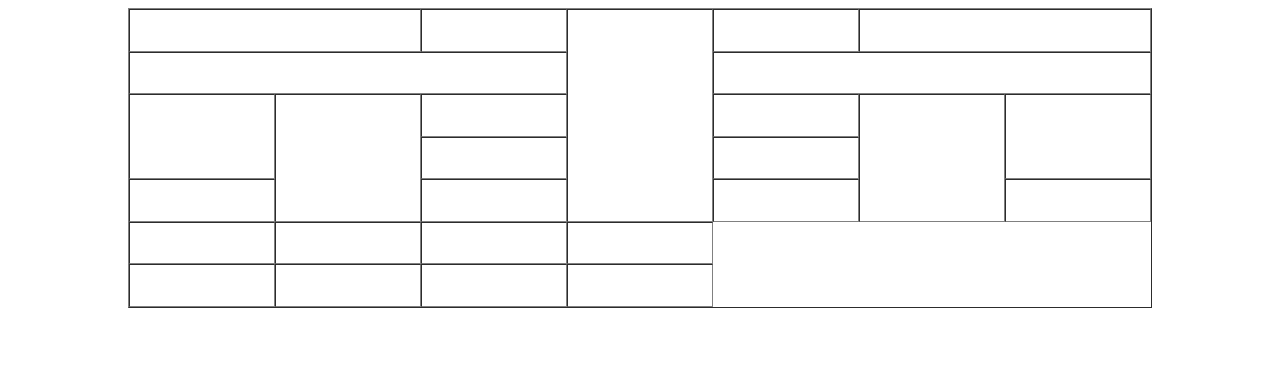
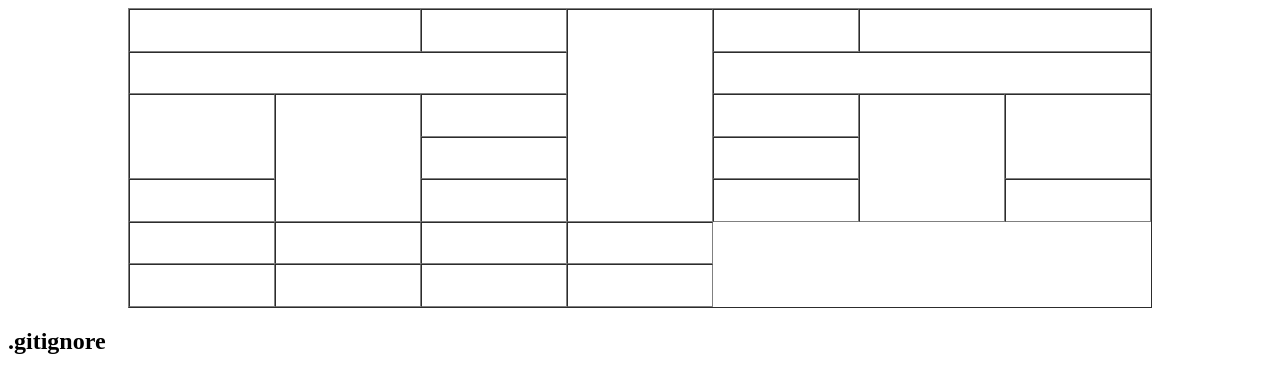
Before and after one commit to Dipti-Mern/Mern81, a plain HTML site: page may-9-2023/index.html in a window 1280 px wide. Drawn offline with Linux system fonts and the light colour scheme.

Commit message:
testing .gitignore

```diff
--- a/may-9-2023/index.html
+++ b/may-9-2023/index.html
@@ -74,6 +74,8 @@
             <td></td>
         </tr>
     </table>
+
+    <h2>.gitignore</h2>
 </body>
 
 </html>
```
